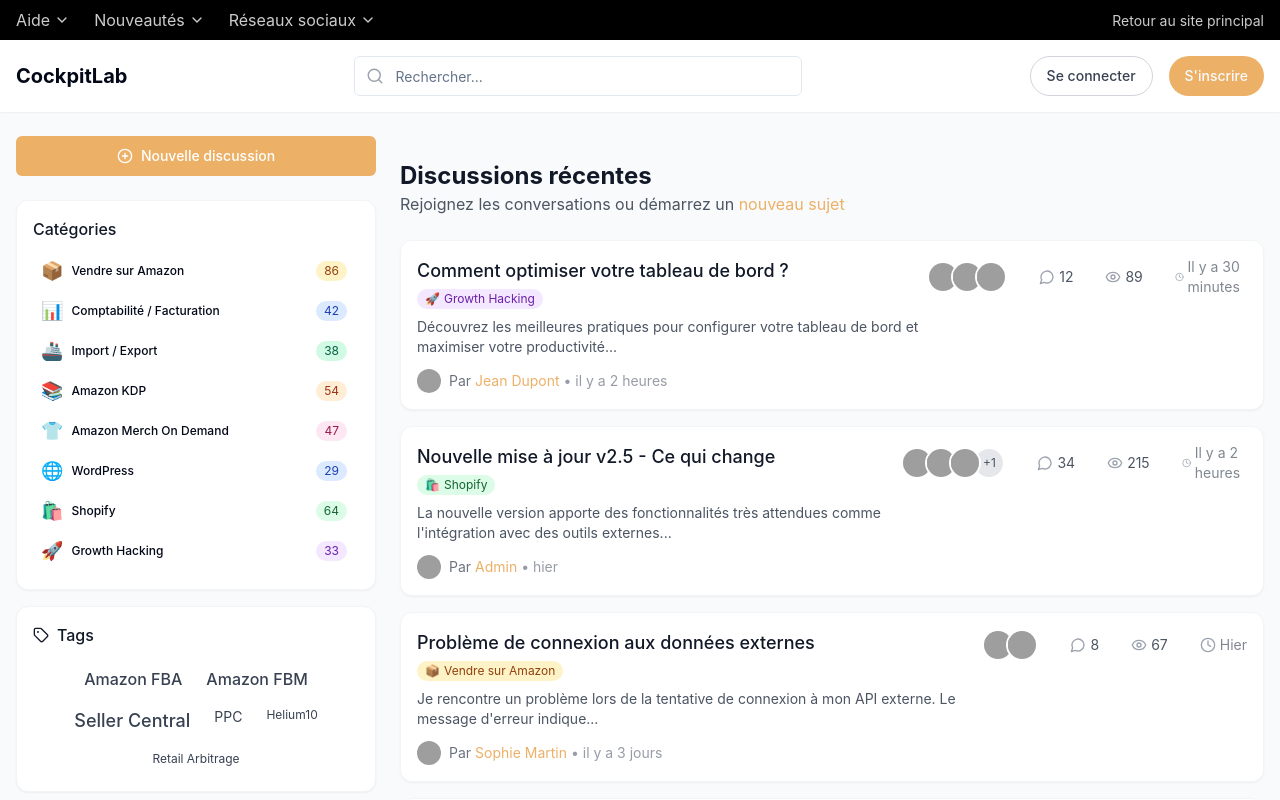
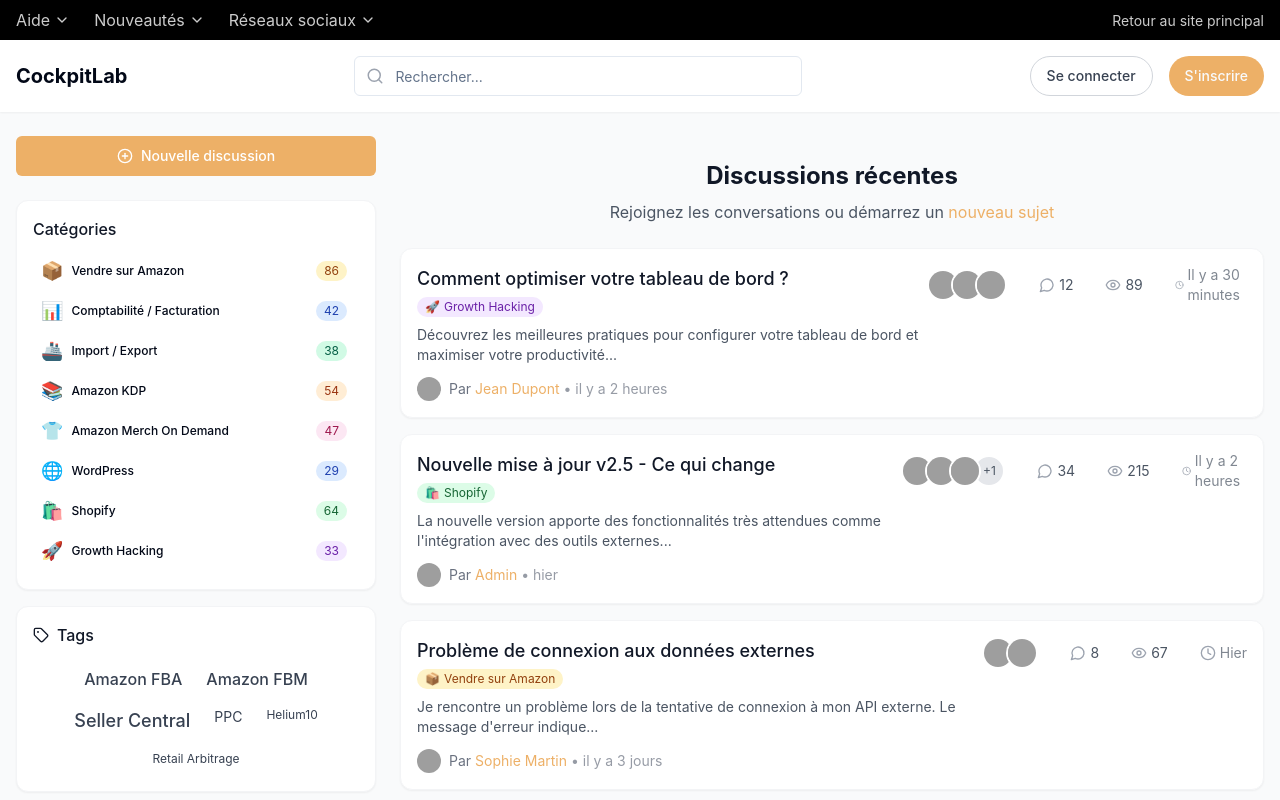
Before and after one commit to jerome-scat/forum-discourse, a React (Vite) app: page / in a window 1280 px wide. Shown: the top 800 px of the page. Built offline with nearby package versions, Linux system fonts and the light colour scheme; grey boxes are pictures that could not be loaded.

Commit message:
Adjust thread list heading position
Adjust the position of the "Discussions récentes" heading and the accompanying paragraph to ensure the heading is centered with the "Nouvelle discussion" button.

```diff
--- a/src/components/ThreadList.tsx
+++ b/src/components/ThreadList.tsx
@@ -1,3 +1,4 @@
+
 import React, { useState, useEffect, useRef } from 'react';
 import { Avatar } from '@/components/ui/avatar';
 import { MessageCircle, Eye, Clock } from 'lucide-react';
@@ -314,8 +315,8 @@ const ThreadList = () => {
 
   return (
     <div className="my-6">
-      <div className="mb-6">
-        <h2 className="text-2xl font-bold text-gray-900">Discussions récentes</h2>
+      <div className="mb-6 text-center">
+        <h2 className="text-2xl font-bold text-gray-900 mb-2">Discussions récentes</h2>
         <p className="text-gray-600">
           Rejoignez les conversations ou démarrez un{" "}
           <Link to="/create-thread" className="text-[#edb067] hover:underline">
```
